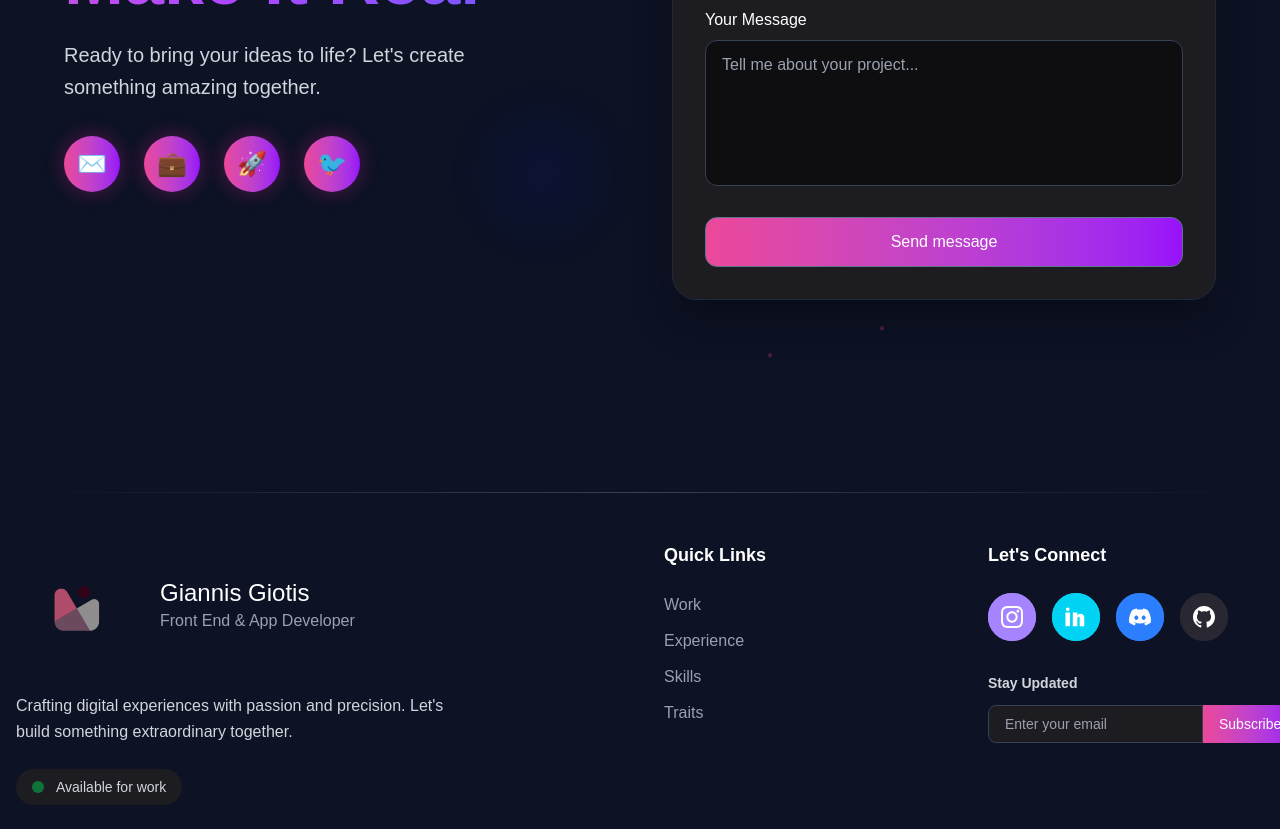
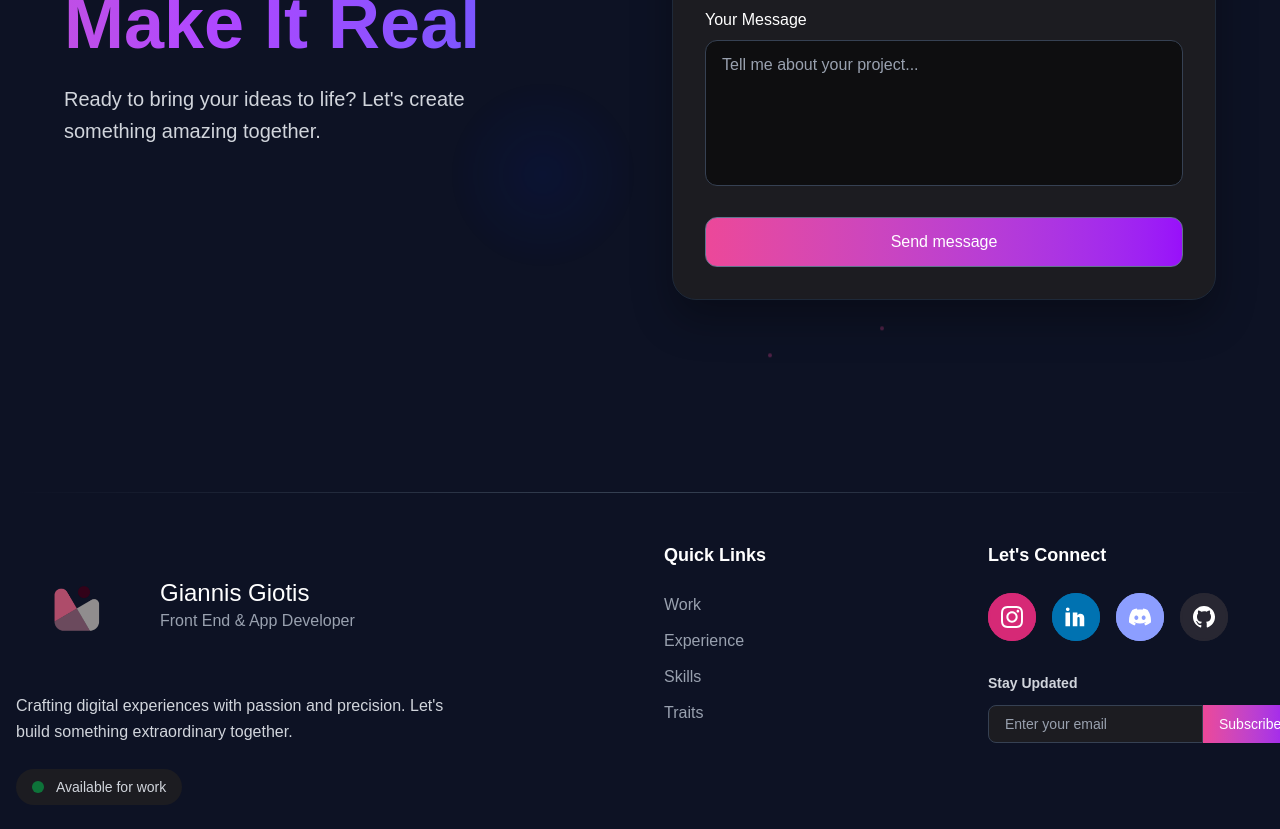
Before and after one commit to JohnFireSword/personal-portfolio, a React (Vite) app: page / in a window 1280 px wide. Shown: the part 6860-7689 px from the top of the page. Built offline with nearby package versions, Linux system fonts and the light colour scheme; a web font is replaced by a local one.

Commit message:
Fixed socials

```diff
--- a/src/sections/ContactSection.jsx
+++ b/src/sections/ContactSection.jsx
@@ -199,42 +199,6 @@ const ContactPage = () => {
               together.
             </p>
           </div>
-
-          {/* Social Links */}
-          <div ref={socialRef} className="flex space-x-6">
-            {[
-              { name: "Email", icon: "✉️", href: "mailto:hello@example.com" },
-              { name: "LinkedIn", icon: "💼", href: "#" },
-              { name: "GitHub", icon: "🚀", href: "#" },
-              { name: "Twitter", icon: "🐦", href: "#" },
-            ].map((social, index) => (
-              <a
-                key={index}
-                href={social.href}
-                className="w-14 h-14 rounded-full bg-gradient-to-r from-pink-500 to-purple-600 flex items-center justify-center text-2xl hover:scale-110 transition-transform duration-300 glow-effect"
-                style={{
-                  boxShadow: "0 0 20px rgba(246, 38, 175, 0.3)",
-                }}
-                onMouseEnter={(e) => {
-                  gsap.to(e.target, {
-                    scale: 1.2,
-                    rotation: 360,
-                    duration: 0.3,
-                    ease: "power2.out",
-                  });
-                }}
-                onMouseLeave={(e) => {
-                  gsap.to(e.target, {
-                    scale: 1,
-                    rotation: 0,
-                    duration: 0.3,
-                    ease: "power2.out",
-                  });
-                }}>
-                {social.icon}
-              </a>
-            ))}
-          </div>
         </div>
 
         {/* Right Side - Contact Form */}
--- a/src/sections/FooterSection.jsx
+++ b/src/sections/FooterSection.jsx
@@ -207,8 +207,8 @@ const PortfolioFooter = () => {
                 <a href="https://www.instagram.com/g.giwths/" target="_blank">
                   <div className="social-button">
                     <button className="relative w-12 h-12 rounded-full group">
-                      <div className="floater w-full h-full absolute top-0 left-0 bg-violet-400 rounded-full duration-300 group-hover:-top-8 group-hover:shadow-2xl"></div>
-                      <div className="icon relative z-10 w-full h-full flex items-center justify-center border-2 border-violet-400 rounded-full">
+                      <div className="floater w-full h-full absolute top-0 left-0 bg-[#d62976] rounded-full duration-300 group-hover:-top-8 group-hover:shadow-2xl"></div>
+                      <div className="icon relative z-10 w-full h-full flex items-center justify-center border-2 border-[#d62976] rounded-full">
                         <svg
                           fill="none"
                           viewBox="0 0 22 22"
@@ -231,8 +231,8 @@ const PortfolioFooter = () => {
                   target="_blank">
                   <div className="social-button">
                     <button className="relative w-12 h-12 rounded-full group">
-                      <div className="floater w-full h-full absolute top-0 left-0 bg-cyan-400 rounded-full duration-300 group-hover:-top-8 group-hover:shadow-2xl"></div>
-                      <div className="icon relative z-10 w-full h-full flex items-center justify-center border-2 border-cyan-400 rounded-full">
+                      <div className="floater w-full h-full absolute top-0 left-0 bg-[#0072b1] rounded-full duration-300 group-hover:-top-8 group-hover:shadow-2xl"></div>
+                      <div className="icon relative z-10 w-full h-full flex items-center justify-center border-2 border-[#0072b1] rounded-full">
                         <svg
                           xmlns="http://www.w3.org/2000/svg"
                           height="22"
@@ -250,8 +250,8 @@ const PortfolioFooter = () => {
                   {" "}
                   <div className="social-button">
                     <button className="relative w-12 h-12 rounded-full group">
-                      <div className="floater w-full h-full absolute top-0 left-0 bg-blue-500 rounded-full duration-300 group-hover:-top-8 group-hover:shadow-2xl"></div>
-                      <div className="icon relative z-10 w-full h-full flex items-center justify-center border-2 border-blue-500 rounded-full">
+                      <div className="floater w-full h-full absolute top-0 left-0 bg-[#8c9eff] rounded-full duration-300 group-hover:-top-8 group-hover:shadow-2xl"></div>
+                      <div className="icon relative z-10 w-full h-full flex items-center justify-center border-2 border-[#8c9eff] rounded-full">
                         <svg
                           viewBox="0 0 24 24"
                           height="22"
```
